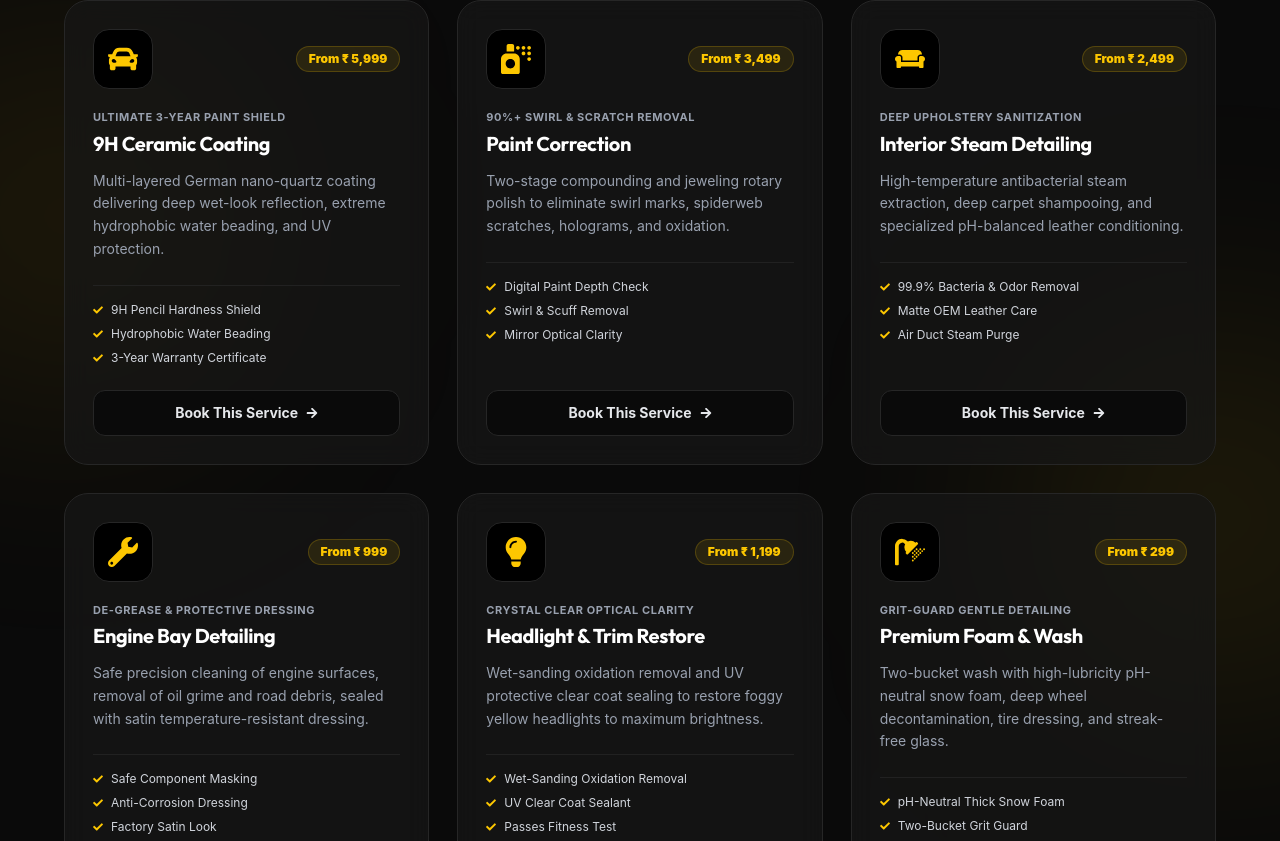
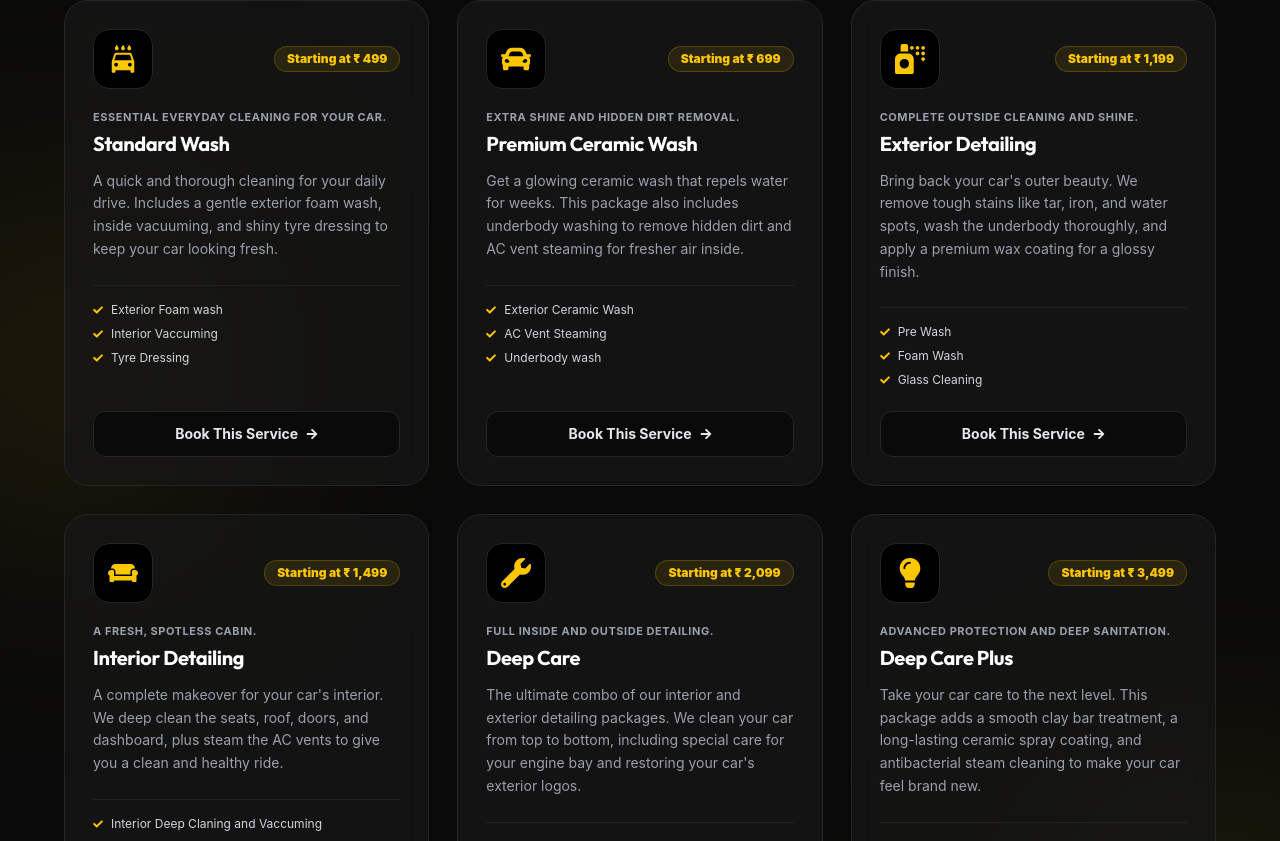
Before and after one commit to AnandRP2030/dustx-website, a React (Vite) app in the folder client/: page / in a window 1280 px wide. Shown: the part 1119-1960 px from the top of the page. Built offline with nearby package versions, Linux system fonts and the light colour scheme.

Commit message:
Feat: services details are updated

```diff
--- a/client/src/components/ContactFooter.tsx
+++ b/client/src/components/ContactFooter.tsx
@@ -20,7 +20,8 @@ function ContactFooter() {
     const data = new FormData(form);
 
     try {
-      const API = `https://formspree.io/f/xwvdbngl`;
+      const API = `https://formspree.io/f/xppzngny`;
+
       const response = await fetch(API, {
         method: "POST",
         body: data,
--- a/client/src/components/Navbar.tsx
+++ b/client/src/components/Navbar.tsx
@@ -162,7 +162,7 @@ function Navbar({ onOpenBooking }: NavbarProps) {
             title="Call DustX"
           >
             <FaPhoneAlt className="text-yellow-400 text-xs" />
-            <span>95674 87057</span>
+            <span>7012947094</span>
           </a>
 
           <button
@@ -220,7 +220,7 @@ function Navbar({ onOpenBooking }: NavbarProps) {
                   className="flex items-center justify-center gap-2 w-full py-3 bg-neutral-900 hover:bg-neutral-800 text-gray-200 border border-neutral-700 font-bold rounded-xl text-xs uppercase tracking-wider transition-colors"
                 >
                   <FaPhoneAlt className="text-yellow-400 text-xs" />
-                  <span>Call 95674 87057</span>
+                  <span>Call 70129 47094</span>
                 </a>
 
                 <button
--- a/client/src/components/Services.tsx
+++ b/client/src/components/Services.tsx
@@ -1,5 +1,6 @@
 import { motion } from 'framer-motion';
 import { FaCar, FaSprayCan, FaWrench, FaCouch, FaShower, FaLightbulb, FaCheck, FaArrowRight } from 'react-icons/fa';
+import { MdLocalCarWash } from 'react-icons/md';
 
 interface ServicesProps {
   onOpenBooking?: (serviceName?: string) => void;
@@ -7,52 +8,60 @@ interface ServicesProps {
 
 const servicesData = [
   {
-    title: "9H Ceramic Coating",
-    icon: <FaCar className="text-3xl text-yellow-400" />,
-    tagline: "Ultimate 3-Year Paint Shield",
-    price: "From ₹ 5,999",
-    description: "Multi-layered German nano-quartz coating delivering deep wet-look reflection, extreme hydrophobic water beading, and UV protection.",
-    features: ["9H Pencil Hardness Shield", "Hydrophobic Water Beading", "3-Year Warranty Certificate"]
+    title: "Standard Wash",
+    icon: <MdLocalCarWash className="text-3xl text-yellow-400" />,
+    tagline: "Essential everyday cleaning for your car.",
+    price: "Starting at ₹ 499",
+    description: "A quick and thorough cleaning for your daily drive. Includes a gentle exterior foam wash, inside vacuuming, and shiny tyre dressing to keep your car looking fresh.",
+    features: ["Exterior Foam wash", "Interior Vaccuming", "Tyre Dressing"]
   },
   {
-    title: "Paint Correction",
-    icon: <FaSprayCan className="text-3xl text-yellow-400" />,
-    tagline: "90%+ Swirl & Scratch Removal",
-    price: "From ₹ 3,499",
-    description: "Two-stage compounding and jeweling rotary polish to eliminate swirl marks, spiderweb scratches, holograms, and oxidation.",
-    features: ["Digital Paint Depth Check", "Swirl & Scuff Removal", "Mirror Optical Clarity"]
+    title: "Premium Ceramic Wash",
+    icon: <FaCar className="text-3xl text-yellow-400" />,
+    tagline: "Extra shine and hidden dirt removal.",
+    price: "Starting at ₹ 699",
+    description: "Get a glowing ceramic wash that repels water for weeks. This package also includes underbody washing to remove hidden dirt and AC vent steaming for fresher air inside.",
+    features: ["Exterior Ceramic Wash", "AC Vent Steaming", "Underbody wash"]
   },
   {
-    title: "Interior Steam Detailing",
-    icon: <FaCouch className="text-3xl text-yellow-400" />,
-    tagline: "Deep Upholstery Sanitization",
-    price: "From ₹ 2,499",
-    description: "High-temperature antibacterial steam extraction, deep carpet shampooing, and specialized pH-balanced leather conditioning.",
-    features: ["99.9% Bacteria & Odor Removal", "Matte OEM Leather Care", "Air Duct Steam Purge"]
+    title: "Exterior Detailing",
+    icon: <FaSprayCan className="text-3xl text-yellow-400" />,
+    tagline: "Complete outside cleaning and shine.",
+    price: "Starting at ₹ 1,199",
+    description: "Bring back your car's outer beauty. We remove tough stains like tar, iron, and water spots, wash the underbody thoroughly, and apply a premium wax coating for a glossy finish.",
+    features: ["Pre Wash", "Foam Wash", "Glass Cleaning", "Tyre Detialing and Dressing", "Iron Removing", "Tar Removing", "Rain repellent", "Underbody Wash", "Premium Wax Coating", "Water Spot Removing *"]
   },
   {
-    title: "Engine Bay Detailing",
-    icon: <FaWrench className="text-3xl text-yellow-400" />,
-    tagline: "De-grease & Protective Dressing",
-    price: "From ₹ 999",
-    description: "Safe precision cleaning of engine surfaces, removal of oil grime and road debris, sealed with satin temperature-resistant dressing.",
-    features: ["Safe Component Masking", "Anti-Corrosion Dressing", "Factory Satin Look"]
+    title: "Interior Detailing",
+    icon: <FaCouch className="text-3xl text-yellow-400" />,
+    tagline: "A fresh, spotless cabin.",
+    price: "Starting at ₹ 1,499",
+    description: "A complete makeover for your car's interior. We deep clean the seats, roof, doors, and dashboard, plus steam the AC vents to give you a clean and healthy ride.",
+    features: ["Interior Deep Claning and Vaccuming", "Doorpad Deep Cleaning", "Dashboard Deep Cleaning and Polishing", "Seat Cleaning *", "Roof Cleaning *", "AC Vent Steaming", "Trunk Vaccuming"]
   },
   {
-    title: "Headlight & Trim Restore",
-    icon: <FaLightbulb className="text-3xl text-yellow-400" />,
-    tagline: "Crystal Clear Optical Clarity",
-    price: "From ₹ 1,199",
-    description: "Wet-sanding oxidation removal and UV protective clear coat sealing to restore foggy yellow headlights to maximum brightness.",
-    features: ["Wet-Sanding Oxidation Removal", "UV Clear Coat Sealant", "Passes Fitness Test"]
+    title: "Deep Care",
+    icon: <FaWrench className="text-3xl text-yellow-400" />,
+    tagline: "Full inside and outside detailing.",
+    price: "Starting at ₹ 2,099",
+    description: "The ultimate combo of our interior and exterior detailing packages. We clean your car from top to bottom, including special care for your engine bay and restoring your car's exterior logos.",
+    features: ["Pre Wash", "Foam Wash", "Glass Cleaning", "Tyre Detialing and Dressing", "Iron Removing", "Tar Removing", "Rain repellent", "Underbody Wash", "Premium Wax Coating", "Water Spot Removing *", "Logo Restoration", "Interior Deep Claning and Vaccuming", "Doorpad Deep Cleaning", "Dashboard Deep Cleaning and Polishing", "Seat Cleaning *", "Roof Cleaning *", "AC Vent Steaming", "Trunk Vaccuming", "Engine Bay Cleaning *"]
   },
   {
-    title: "Premium Foam & Wash",
+    title: "Deep Care Plus",
+    icon: <FaLightbulb className="text-3xl text-yellow-400" />,
+    tagline: "Advanced protection and deep sanitation.",
+    price: "Starting at ₹ 3,499",
+    description: "Take your car care to the next level. This package adds a smooth clay bar treatment, a long-lasting ceramic spray coating, and antibacterial steam cleaning to make your car feel brand new.",
+    features: ["Pre Wash", "Foam Wash", "Ceramic Spray Sealant Coating", "Interior Steaming and Antibacterials Treatment", "Glass Cleaning", "Tyre Detialing and Dressing", "Iron Removing", "Tar Removing", "Rain repellent", "Underbody Wash", "Water Spot Removing *", "Logo Restoration", "Interior Deep Claning and Vaccuming", "Doorpad Deep Cleaning", "Dashboard Deep Cleaning and Polishing", "Seat Cleaning *", "Roof Cleaning *", "AC Vent Steaming and Cleaning Using Duct Foam", "Trunk Vaccuming", "Engine Bay Cleaning *", "Clay Bar Treatment"]
+  },
+  {
+    title: "DustX Premium Care",
     icon: <FaShower className="text-3xl text-yellow-400" />,
-    tagline: "Grit-Guard Gentle Detailing",
-    price: "From ₹ 299",
-    description: "Two-bucket wash with high-lubricity pH-neutral snow foam, deep wheel decontamination, tire dressing, and streak-free glass.",
-    features: ["pH-Neutral Thick Snow Foam", "Two-Bucket Grit Guard", "Tire & Trim Dressing"]
+    tagline: "Our absolute best, top-to-bottom clean.",
+    price: "Starting at ₹ 6,999",
+    description: "Our most complete detailing package. It includes everything from the Deep Care Plus package, but we also completely remove the seats to clean every single hidden corner of your car's interior.",
+    features: ["Pre Wash", "Foam Wash", "Ceramic Spray Sealant Coating", "Complete Seat Removal and Deep Cleaning", "Interior Steaming and Antibacterials Treatment", "Glass Cleaning", "Tyre Detialing and Dressing", "Iron Removing", "Tar Removing", "Rain repellent", "Underbody Wash", "Premium Wax Coating", "Water Spot Removing *", "Logo Restoration", "Interior Deep Claning and Vaccuming", "Doorpad Deep Cleaning", "Dashboard Deep Cleaning and Polishing", "Seat Cleaning *", "Roof Cleaning", "AC Vent Steaming and Cleaning Using Duct Foam", "Trunk Vaccuming", "Engine Bay Cleaning *", "Clay Bar Treatment"]
   }
 ];
 
@@ -118,7 +127,7 @@ function Services({ onOpenBooking }: ServicesProps) {
                 </p>
 
                 {/* Features list */}
-                <div className="space-y-2 pt-4 border-t border-neutral-800/80 mb-6">
+                <div className="space-y-2 pt-4 border-t border-neutral-800/80 mb-6" style={{maxHeight: '80px', overflow: 'auto'}}>
                   {service.features.map((feat, fIdx) => (
                     <div key={fIdx} className="flex items-center gap-2 text-xs text-gray-300">
                       <FaCheck className="text-yellow-400 text-[10px] shrink-0" />
@@ -138,7 +147,9 @@ function Services({ onOpenBooking }: ServicesProps) {
               </button>
             </motion.div>
           ))}
+
         </div>
+          <p>Services marked with * are condition dependent. Charges may vary based on the vehicle's condition.</p>
 
       </div>
     </section>
--- a/client/src/components/WhatsAppButton.tsx
+++ b/client/src/components/WhatsAppButton.tsx
@@ -1,9 +1,11 @@
 import { FaWhatsapp } from 'react-icons/fa';
 
 function WhatsAppButton() {
+  const whatsappNumber = 7012947094;
+  const url = `https://wa.me/${whatsappNumber}?text=Hi%20DustX!%20I%20would%20like%20to%20book%20a%20service.`
   return (
     <a
-      href="https://wa.me/9746762831?text=Hi%20DustX!%20I%20would%20like%20to%20book%20a%20service."
+      href={url}
       target="_blank"
       rel="noopener noreferrer"
       className="fixed bottom-6 right-6 bg-green-500 text-white p-4 rounded-full shadow-lg hover:bg-green-600 transition-colors duration-300 z-50 flex items-center justify-center animate-pulse shadow-green-500/50"
```
Also changed, not shown: client/src/components/BookingModal.tsx (+8 -7 lines).
